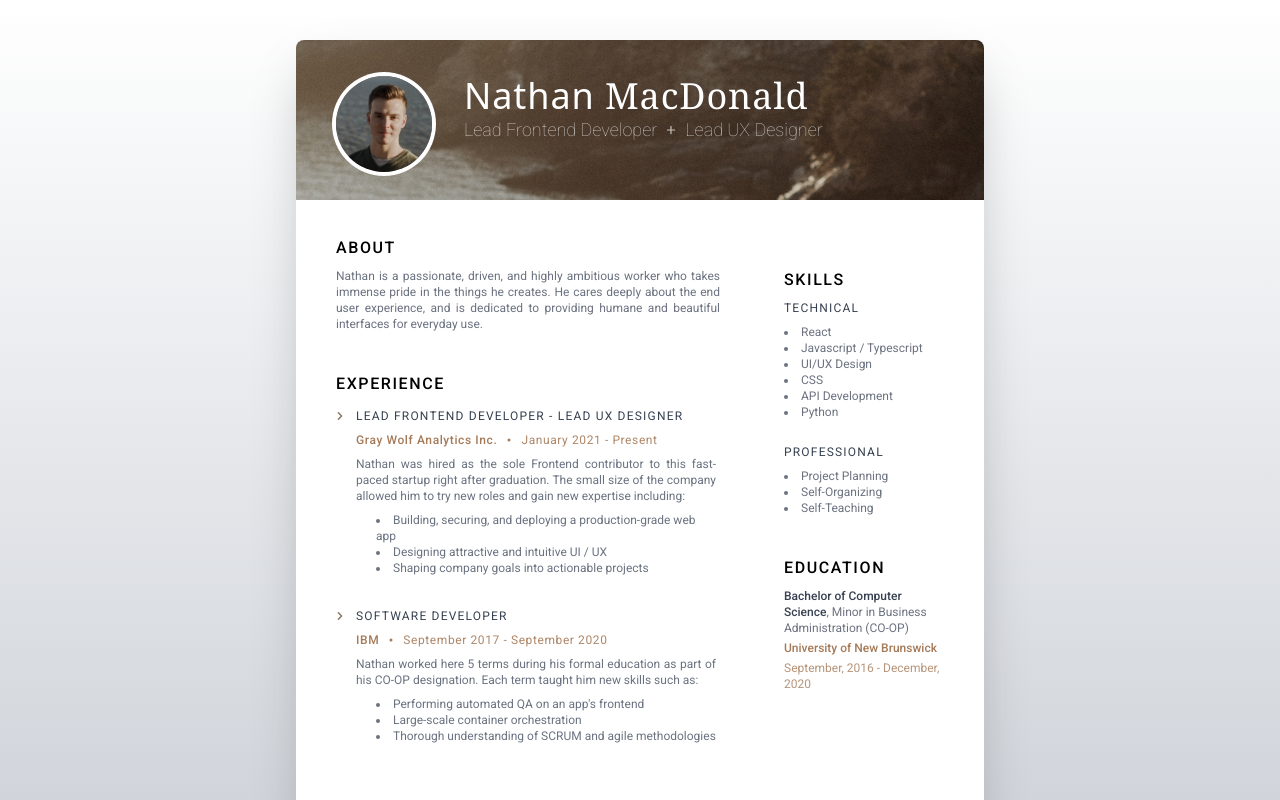
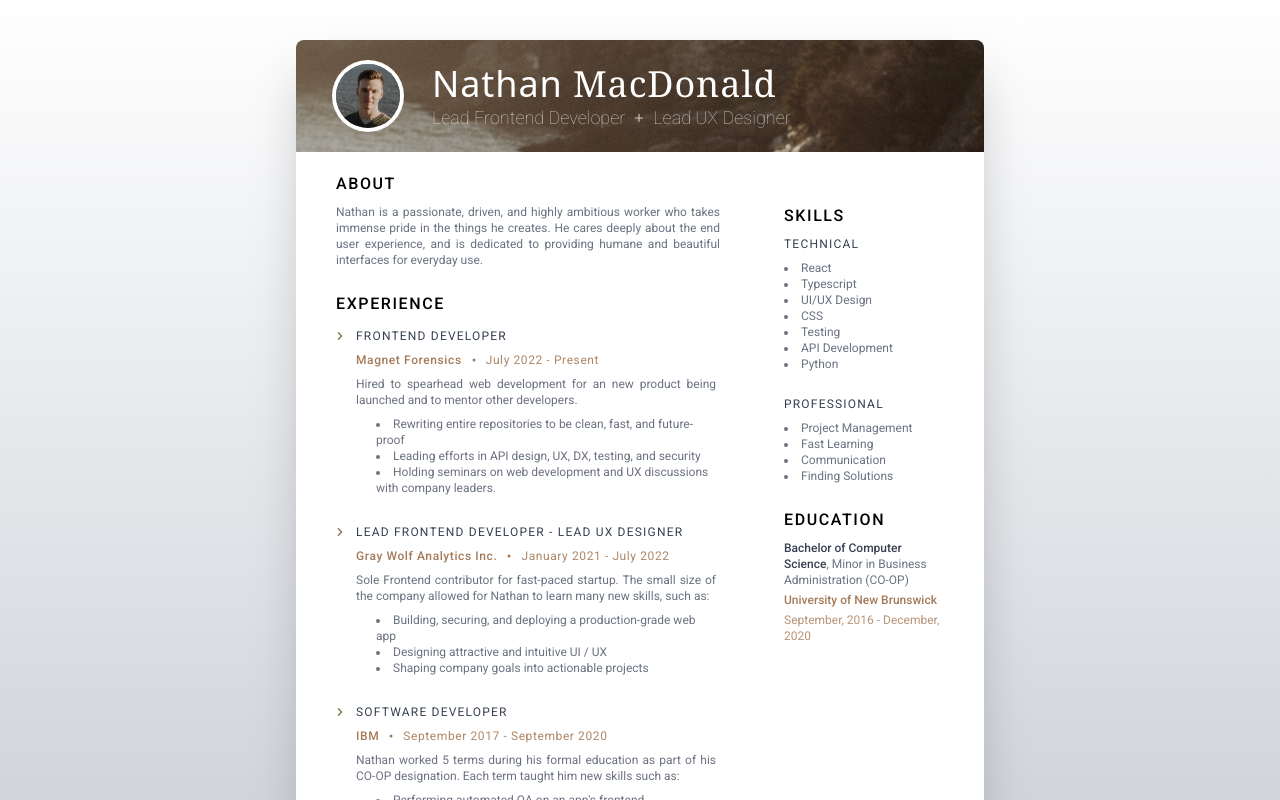
Before and after one commit to nmacdon3/Resume, a React (Vite) app: page / in a window 1280 px wide. Built offline with nearby package versions, Linux system fonts and the light colour scheme.

Commit message:
updated work experence

```diff
--- a/src/App.tsx
+++ b/src/App.tsx
@@ -18,16 +18,15 @@ import { Education } from "./components/Education";
 import { Job } from "./components/Job";
 import { Section } from "./components/Section";
 import { SubHeading } from "./components/SubHeading";
-import React from "react";
 
 function App() {
   return (
     <div className="h-screen bg-gradient-to-t from-gray-300   font-body flex  justify-center overflow-x-scroll   sm:py-10">
       <div className="h-auto sm:h-[56rem] w-[43rem] bg-white relative px-10 shadow-2xl sm:overflow-hidden overflow-scroll flex flex-col sm:rounded-lg">
-        <header className="flex items-start  shrink-0 pt-9">
+        <header className="flex items-start  shrink-0 pt-6">
           <Cover />
           <img
-            className="rounded-full ring-4 ring-white h-16 w-16 sm:h-24 sm:w-24 z-20 relative object-cover mr-8"
+            className="rounded-full ring-4 ring-white h-16 w-16 sm:h-16 sm:w-16 z-20 relative object-cover mr-8"
             src={profile}
           />
           <div>
@@ -40,7 +39,7 @@ function App() {
             </div>
           </div>
         </header>
-        <section className="flex sm:space-x-16 mt-20 sm:mt-16  flex-grow flex-wrap  ">
+        <section className="flex sm:space-x-16 mt-20 sm:mt-10  flex-grow flex-wrap  ">
           <div className="w-full sm:w-[24rem] ">
             <Section title="About">
               <p className="text-gray-500 text-xs  text-justify">{aboutText}</p>
@@ -50,7 +49,7 @@ function App() {
                 <div
                   key={i}
                   className={classnames(
-                    "pb-8 flex items-start ml-1  translate-y-1 -translate-x-1",
+                    "pb-7 flex items-start ml-1  translate-y-1 -translate-x-1",
                     i !== jobs.length - 1 && ""
                   )}
                 >
--- a/src/components/Cover.tsx
+++ b/src/components/Cover.tsx
@@ -2,6 +2,9 @@ import cover from "../assets/cover.png";
 
 export const Cover = () => {
   return (
-    <img src={cover} className=" object-cover absolute top-0 left-0 h-40 " />
+    <img
+      src={cover}
+      className=" object-cover absolute top-0 left-0 h-28 w-full "
+    />
   );
 };
--- a/src/components/Section.tsx
+++ b/src/components/Section.tsx
@@ -6,7 +6,7 @@ export const Section = ({
   children: React.ReactNode;
 }) => {
   return (
-    <div className="mb-10">
+    <div className="mb-6">
       <h3 className="tracking-widest text-md font-medium mb-2 uppercase">
         {title}
       </h3>
--- a/src/content.tsx
+++ b/src/content.ts
@@ -12,21 +12,24 @@ export const education: EducationType = {
   duration: "September, 2016 - December, 2020",
 };
 
-export const aboutText =
+export const aboutText: string =
   "Nathan is a passionate, driven, and highly ambitious worker who takes immense pride in the things he creates. He cares deeply about the end user experience, and is dedicated to providing humane and beautiful interfaces for everyday use.";
 
-export const technicalSkills = [
+export const technicalSkills: string[] = [
   "React",
-  "Javascript / Typescript",
+  "Typescript",
   "UI/UX Design",
   "CSS",
+  "Testing",
   "API Development",
   "Python",
 ];
-export const professionalSkills = [
-  "Project Planning",
-  "Self-Organizing",
-  "Self-Teaching",
+
+export const professionalSkills: string[] = [
+  "Project Management",
+  "Fast Learning",
+  "Communication",
+  "Finding Solutions",
 ];
 
 export interface JobType {
@@ -39,10 +42,21 @@ export interface JobType {
 
 export const jobs: JobType[] = [
   {
+    title: "Frontend Developer",
+    company: "Magnet Forensics",
+    duration: "July 2022 - Present",
+    description: `Hired to spearhead web development for an new product being launched and to mentor other developers. `,
+    responsibilities: [
+      "Rewriting entire repositories to be clean, fast, and future-proof",
+      "Leading efforts in API design, UX, DX, testing, and security",
+      "Holding seminars on web development and UX discussions with company leaders.",
+    ],
+  },
+  {
     title: "Lead Frontend Developer - Lead UX Designer",
     company: "Gray Wolf Analytics Inc.",
-    duration: "January 2021 - Present",
-    description: `Nathan was hired as the sole Frontend contributor to this fast-paced startup right after graduation. The small size of the company allowed him to try new roles and gain new expertise including: `,
+    duration: "January 2021 - July 2022",
+    description: `Sole Frontend contributor for fast-paced startup. The small size of the company allowed for Nathan to learn many new skills, such as: `,
     responsibilities: [
       "Building, securing, and deploying a production-grade web app",
       "Designing attractive and intuitive UI / UX",
@@ -53,16 +67,15 @@ export const jobs: JobType[] = [
     title: "Software Developer",
     company: "IBM",
     duration: "September 2017 - September 2020",
-    description: `Nathan worked here 5 terms during his formal education as part of his CO-OP designation. Each term taught him new skills such as:`,
+    description: `Nathan worked 5 terms during his formal education as part of his CO-OP designation. Each term taught him new skills such as:`,
     responsibilities: [
       "Performing automated QA on an app's frontend",
-      "Large-scale container orchestration",
       "Thorough understanding of SCRUM and agile methodologies",
     ],
   },
 ];
 
-export const contactInfo = {
+export const contactInfo: Record<string, string> = {
   email: "natemacd97@gmail.com",
   phone: "(506) 471-3038",
   linkedin: "www.linkedin.com/in/nathanmacd",
```
Also changed, not shown: 1 other file (tests, documents, lock files or other folders).
